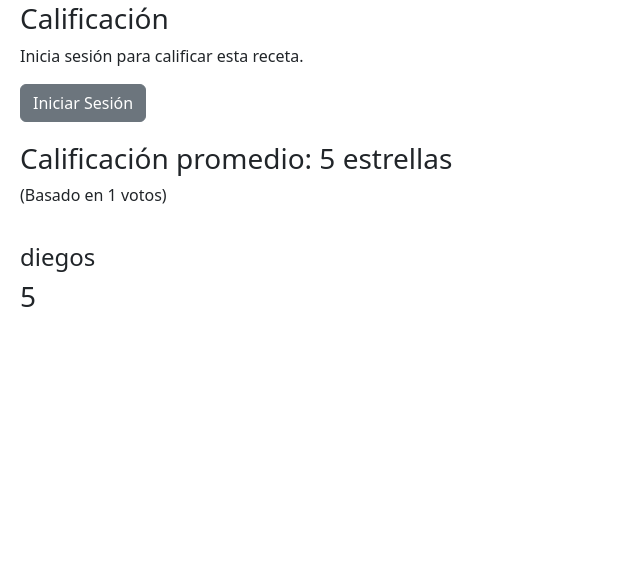
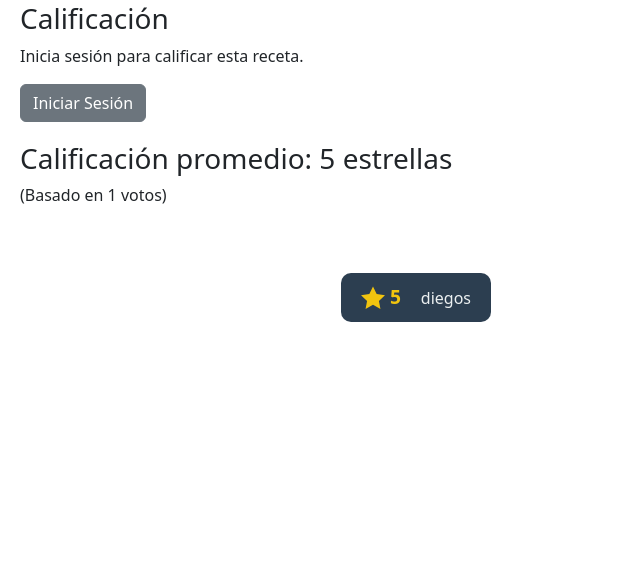
Before and after one commit to alexmaidana077/la-cocina-de-pe-a, a PHP site: page /receta.php?id=6 in a window 1280 px wide. Shown: the part 1362-1934 px from the top of the page, without its empty margins (0-640 px from the left). Run offline with PHP 8.4, Linux system fonts and the light colour scheme; data comes from the database, SQL or seed files in the repository.

Commit message:
votos de los usuarios estilizados

```diff
--- a/css/styles.css
+++ b/css/styles.css
@@ -498,6 +498,43 @@ footer p {
    margin-top: 30px;
 }
 
+.clase {
+    display: flex;
+    justify-content: space-evenly;
+    margin: 20px auto;
+    width: 90%;
+}
+.voto {
+    display: flex;
+    align-items: center;
+    justify-content: space-between;
+    background-color: #2c3e50; /* Fondo azul oscuro */
+    color: #ffffff; /* Texto blanco */
+    border-radius: 10px;
+    padding: 10px 20px;
+    margin: 10px;
+    width: 150px; /* Ajusta según lo necesites */
+}
+
+.voto .estrella {
+    display: flex;
+    align-items: center;
+    font-size: 1.2em;
+    color: #f1c40f; /* Color amarillo */
+    font-weight: bold;
+    margin-right: 15px;
+}
+
+.voto .estrella svg {
+    margin-right: 5px; /* Espacio entre la estrella y la calificación */
+}
+
+.voto .usuario {
+    font-size: 1em;
+    font-weight: normal;
+    color: #ecf0f1; /* Blanco suave */
+}
+
 
 /* ------>Pagina de Nosotros */
 .presentacion{
--- a/receta.php
+++ b/receta.php
@@ -203,15 +203,23 @@ $votos_stmt->execute();
             // Obtener los resultados
             $votos_result = $votos_stmt->get_result();
 
-
         ?>
             <div class="clase">
                 <?php
                     // Comprobar si hay resultados
                     if ($votos_result->num_rows > 0):
                         while ($voto = $votos_result->fetch_assoc()):
-        echo "<h4>" . htmlspecialchars($voto['nombre']) ." </h4>";
-        echo "<h3>" .htmlspecialchars($voto['calificacion']) ." </h3>";
+                            echo '<div class="voto">'; // Contenedor con clase "voto"
+                            echo '<div class="estrella">';
+                            echo '<svg xmlns="http://www.w3.org/2000/svg" viewBox="0 0 24 24" fill="#f1c40f" width="24px" height="24px">
+                                    <path d="M12 .587l3.668 7.429 8.332 1.151-6.064 5.728 1.504 8.105L12 18.771l-7.44 4.229 1.504-8.105-6.064-5.728 8.332-1.151z"/>
+                                </svg>';
+                            echo htmlspecialchars($voto['calificacion']); // Calificación dentro del círculo
+                            echo '</div>';
+                            echo '<div class="usuario">';
+                            echo htmlspecialchars($voto['nombre']); // Nombre del usuario
+                            echo '</div>';
+                            echo '</div>'; // Cierre del contenedor
                         endwhile;
                     else:
                         echo "<p>Aún no hay votos de otros usuarios.</p>";
```
Lines whose indentation alone changed are shown as unchanged.
